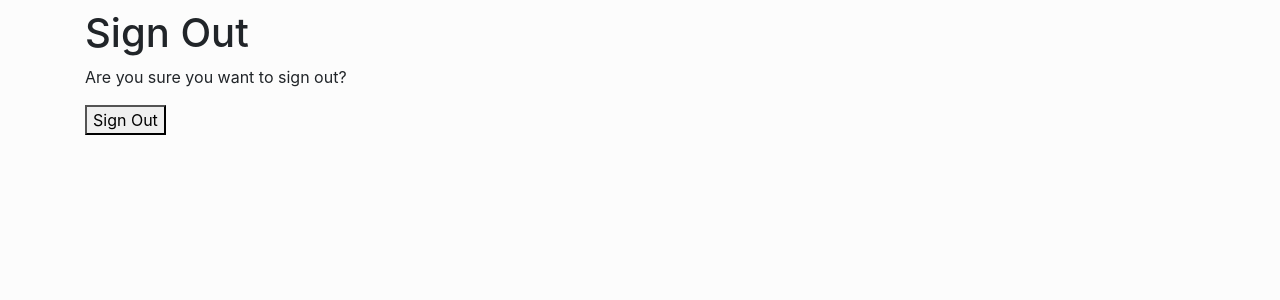
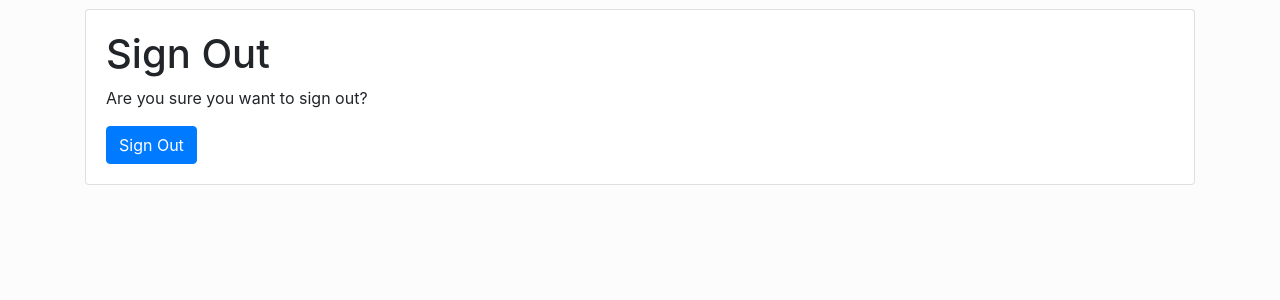
Before and after one commit to nicholas-russell/fco-database, a Django app: page /logout/ in a window 1280 px wide. Shown: the part 56-356 px from the top of the page. Run offline with Django 3.2, Linux system fonts and the light colour scheme; the visitor is signed in with stand-in values (Sample User, id 1); some libraries are stand-ins or nearby versions.

Commit message:
Updated logout template

```diff
--- a/templates/account/logout.html
+++ b/templates/account/logout.html
@@ -5,17 +5,27 @@
 {% block head_title %}{% trans "Sign Out" %}{% endblock %}
 
 {% block content %}
+<div class="row">
+    <div class="col">
+       <div class="card">
+           <div class="card-body">
+               <div class="row">
+                   <div class="col">
                        <h1>{% trans "Sign Out" %}</h1>
-
                        <p>{% trans 'Are you sure you want to sign out?' %}</p>
-
                        <form method="post" action="{% url 'account_logout' %}">
                            {% csrf_token %}
                            {% if redirect_field_value %}
                                <input type="hidden" name="{{ redirect_field_name }}" value="{{ redirect_field_value }}"/>
                             {% endif %}
-  <button type="submit">{% trans 'Sign Out' %}</button>
+                            <button class="btn btn-primary" type="submit">{% trans 'Sign Out' %}</button>
                         </form>
+                   </div>
+               </div>
+           </div>
+       </div>
+    </div>
+</div>
 
 
 {% endblock %}
```
Lines whose indentation alone changed are shown as unchanged.
